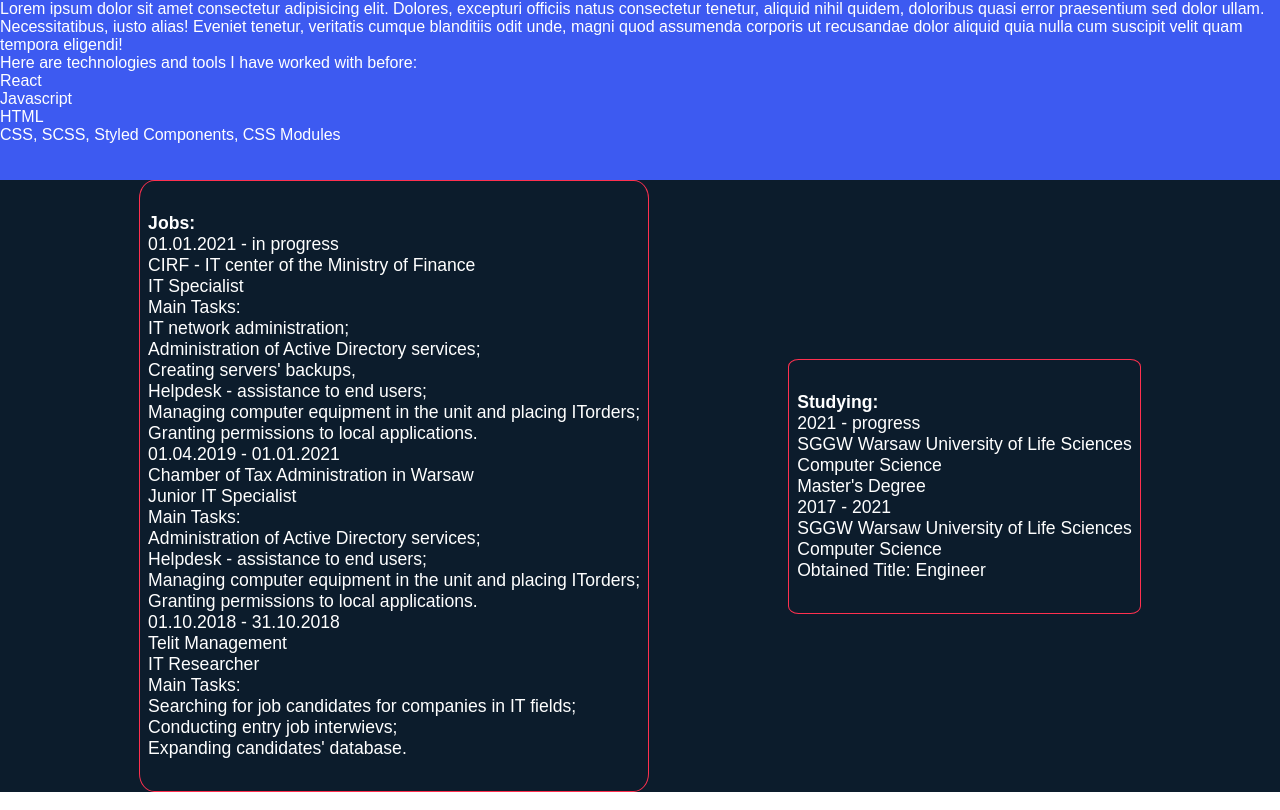
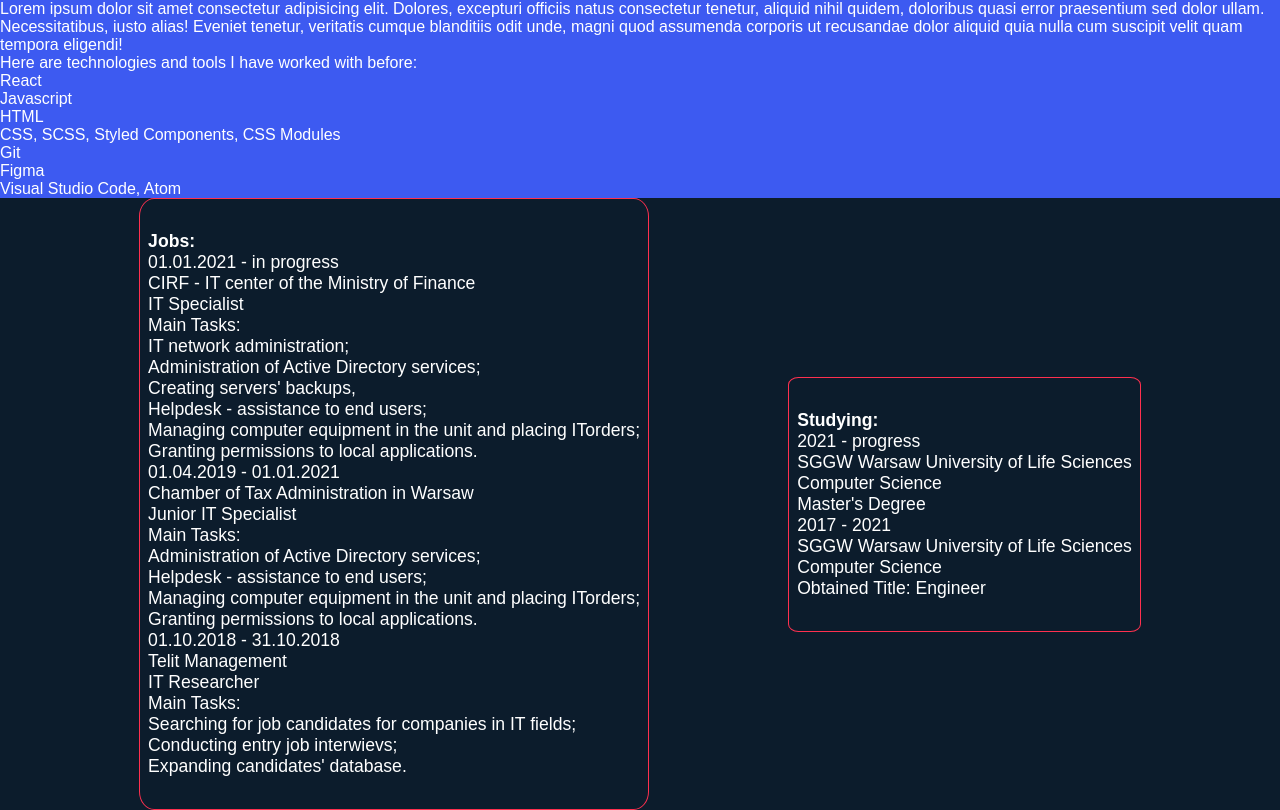
Before and after one commit to fstawicki/fstawicki_portfolio, a React (Create React App) app: page / in a window 1280 px wide. Shown: the part 828-1638 px from the top of the page. Built offline with nearby package versions, Linux system fonts and the light colour scheme.

Commit message:
Created About page with info about me

```diff
--- a/src/components/About.jsx
+++ b/src/components/About.jsx
@@ -13,8 +13,9 @@ const About = () => {
                 <li>Javascript</li>
                 <li>HTML</li>
                 <li>CSS, SCSS, Styled Components, CSS Modules</li>
-                <li></li>
-                <li></li>
+                <li>Git</li>
+                <li>Figma</li>
+                <li>Visual Studio Code, Atom</li>
             </ul>
         </div>
     </StyledAbout>
```
